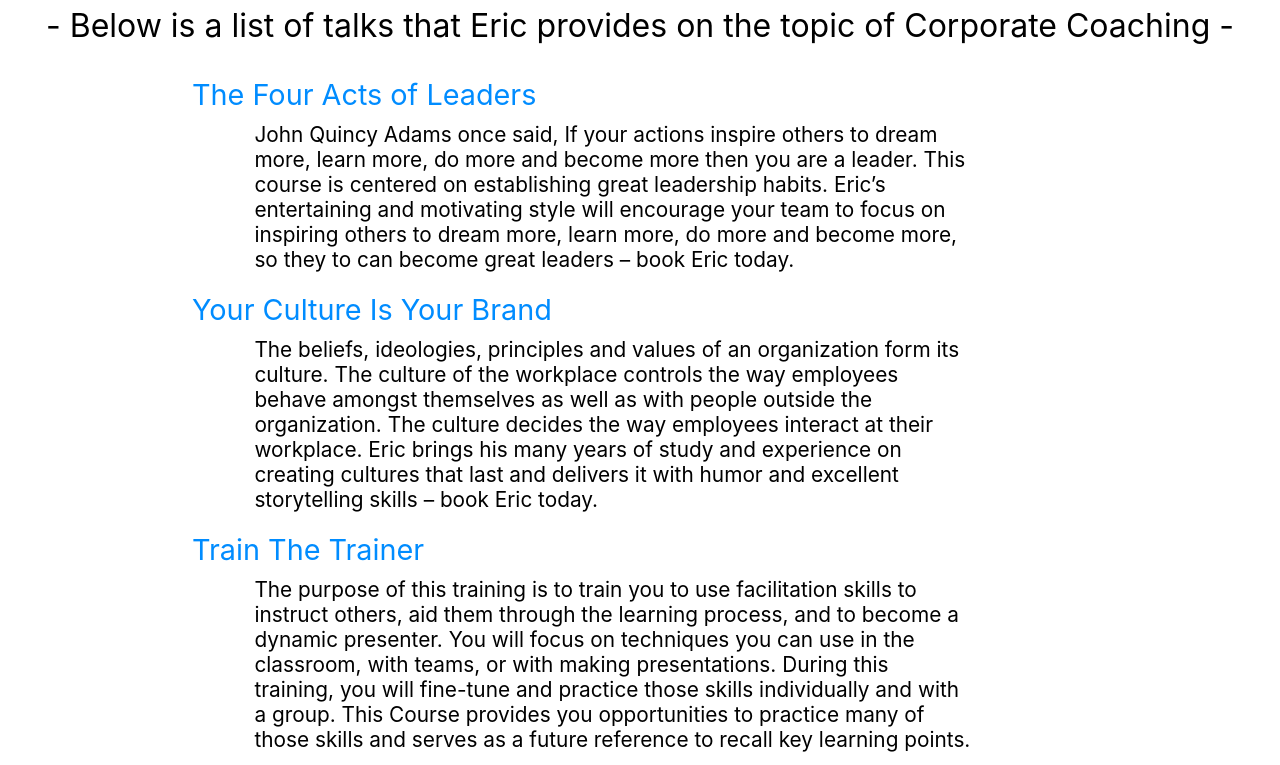
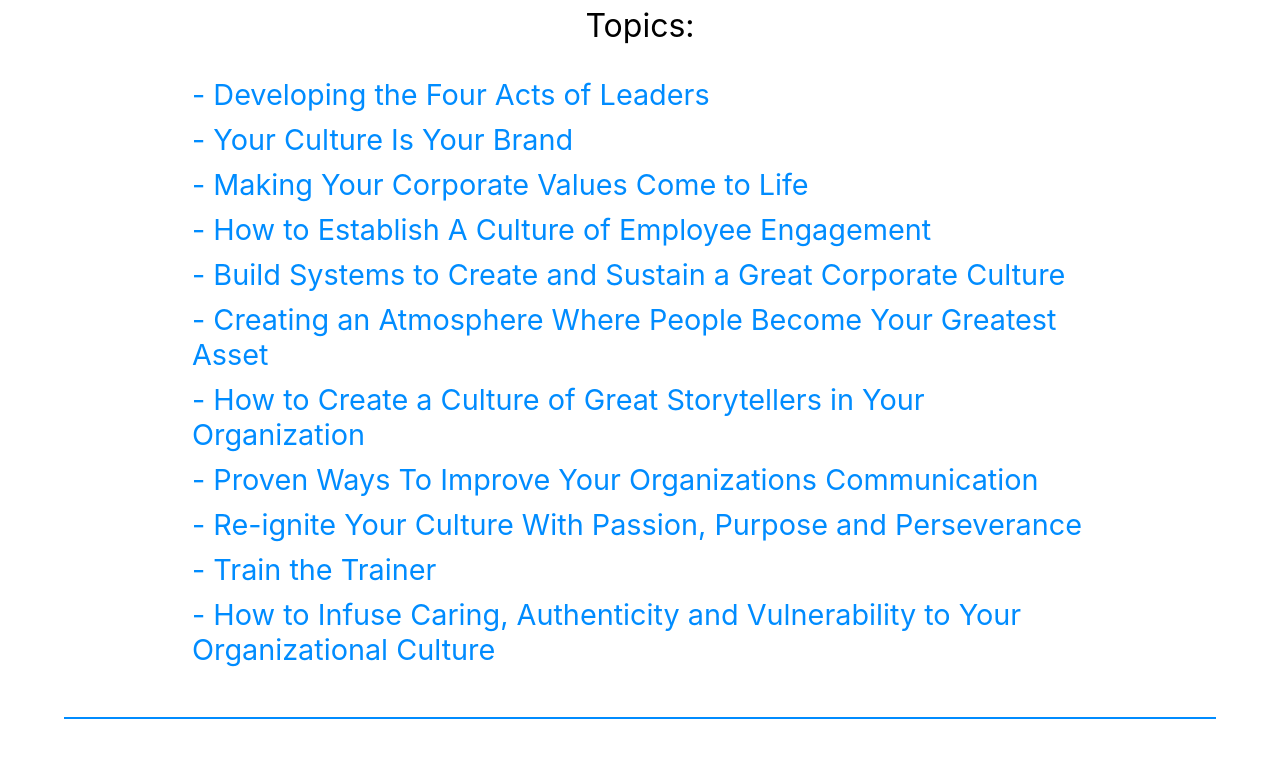
Before and after one commit to kysen/eric-aroca-website, a React (Create React App) app: page /corporate-coach in a window 1280 px wide. Shown: the part 660-1425 px from the top of the page. Built offline with nearby package versions, Linux system fonts and the light colour scheme.

Commit message:
changes done

```diff
--- a/src/components/pages/corporate-coach.js
+++ b/src/components/pages/corporate-coach.js
@@ -23,10 +23,7 @@ const CorporateCoach = () => {
       <div className="divider">
         <div className="line" />
       </div>
-      <div className="courses-title">
-        - Below is a list of talks that Eric provides on the topic of Corporate
-        Coaching -
-      </div>
+      <div className="courses-title">Topics:</div>
       <TrainingCourses />
       <div className="divider">
         <div className="line" />
--- a/src/components/pages/corporate-components/training-courses.js
+++ b/src/components/pages/corporate-components/training-courses.js
@@ -4,19 +4,71 @@ const TrainingCourses = () => {
   return (
     <div className="training-container">
       <div className="course-wrapper">
-        <div className="course-title">The Four Acts of Leaders</div>
-        <div className="course-text">
+        <div className="course-title">
+          - Developing the Four Acts of Leaders
+        </div>
+      </div>
+      <div className="course-wrapper">
+        <div className="course-title">- Your Culture Is Your Brand</div>
+      </div>
+      <div className="course-wrapper">
+        <div className="course-title">
+          - Making Your Corporate Values Come to Life
+        </div>
+      </div>
+      <div className="course-wrapper">
+        <div className="course-title">
+          - How to Establish A Culture of Employee Engagement
+        </div>
+      </div>
+      <div className="course-wrapper">
+        <div className="course-title">
+          - Build Systems to Create and Sustain a Great Corporate Culture
+        </div>
+      </div>
+      <div className="course-wrapper">
+        <div className="course-title">
+          - Creating an Atmosphere Where People Become Your Greatest Asset
+        </div>
+      </div>
+      <div className="course-wrapper">
+        <div className="course-title">
+          - How to Create a Culture of Great Storytellers in Your Organization
+        </div>
+      </div>
+      <div className="course-wrapper">
+        <div className="course-title">
+          - Proven Ways To Improve Your Organizations Communication
+        </div>
+      </div>
+      <div className="course-wrapper">
+        <div className="course-title">
+          - Re-ignite Your Culture With Passion, Purpose and Perseverance
+        </div>
+      </div>
+      <div className="course-wrapper">
+        <div className="course-title">- Train the Trainer</div>
+      </div>
+      <div className="course-wrapper">
+        <div className="course-title">
+          - How to Infuse Caring, Authenticity and Vulnerability to Your
+          Organizational Culture
+        </div>
+      </div>
+      {/* <div className="course-wrapper"> */}
+      {/* <div className="course-title">The Four Acts of Leaders</div> */}
+      {/* <div className="course-text">
           John Quincy Adams once said, If your actions inspire others to dream
           more, learn more, do more and become more then you are a leader. This
           course is centered on establishing great leadership habits. Eric’s
           entertaining and motivating style will encourage your team to focus on
           inspiring others to dream more, learn more, do more and become more,
           so they to can become great leaders – book Eric today.
-        </div>
-      </div>
-      <div className="course-wrapper">
-        <div className="course-title">Your Culture Is Your Brand</div>
-        <div className="course-text">
+        </div> */}
+      {/* </div> */}
+      {/* <div className="course-wrapper"> */}
+      {/* <div className="course-title">Your Culture Is Your Brand</div> */}
+      {/* <div className="course-text">
           The beliefs, ideologies, principles and values of an organization form
           its culture. The culture of the workplace controls the way employees
           behave amongst themselves as well as with people outside the
@@ -24,11 +76,11 @@ const TrainingCourses = () => {
           workplace. Eric brings his many years of study and experience on
           creating cultures that last and delivers it with humor and excellent
           storytelling skills – book Eric today.
-        </div>
-      </div>
-      <div className="course-wrapper">
-        <div className="course-title">Train The Trainer</div>
-        <div className="course-text">
+        </div> */}
+      {/* </div> */}
+      {/* <div className="course-wrapper"> */}
+      {/* <div className="course-title">Train The Trainer</div> */}
+      {/* <div className="course-text">
           The purpose of this training is to train you to use facilitation
           skills to instruct others, aid them through the learning process, and
           to become a dynamic presenter. You will focus on techniques you can
@@ -37,21 +89,21 @@ const TrainingCourses = () => {
           individually and with a group. This Course provides you opportunities
           to practice many of those skills and serves as a future reference to
           recall key learning points.{" "}
-        </div>
-        <div className="course-text">
+        </div> */}
+      {/* <div className="course-text">
           If you are an experienced trainer you may use many of the skills
           described in this course to assist you in perfecting your training
           skills. If you are new to the training field, this course will
           introduce you to those skills, and give you the opportunity to
           practice them in a safe and friendly environment – book Eric Aroca
           today.
-        </div>
-      </div>
-      <div className="course-wrapper">
-        <div className="course-title">
-          The Trifecta of Sales Caring, Authenticity and Vulnerability
-        </div>
-        <div className="course-text">
+        </div> */}
+      {/* </div> */}
+      {/* <div className="course-wrapper"> */}
+      {/* <div className="course-title"> */}
+      {/* The Trifecta of Sales Caring, Authenticity and Vulnerability */}
+      {/* </div> */}
+      {/* <div className="course-text">
           A strong sales team is one of the most important tools, which help
           companies to stay ahead of the game. Eric brings his 20 plus years of
           winning sales experience to this course. He will teach your team to
@@ -59,14 +111,14 @@ const TrainingCourses = () => {
           with customers, how to win at the sales game by being authentic and
           build long lasting relationships by caring for internal and external
           customers.
-        </div>
-        <div className="course-text">
+        </div> */}
+      {/* <div className="course-text">
           As a Presidents Club Award winner, Eric has performed at elevated
           levels in the high tech, pharmaceutical and medical device industries.
           He has had the opportunity to speak and train audiences around the
           world – book Eric today.
-        </div>
-      </div>
+        </div> */}
+      {/* </div> */}
     </div>
   );
 };
```
